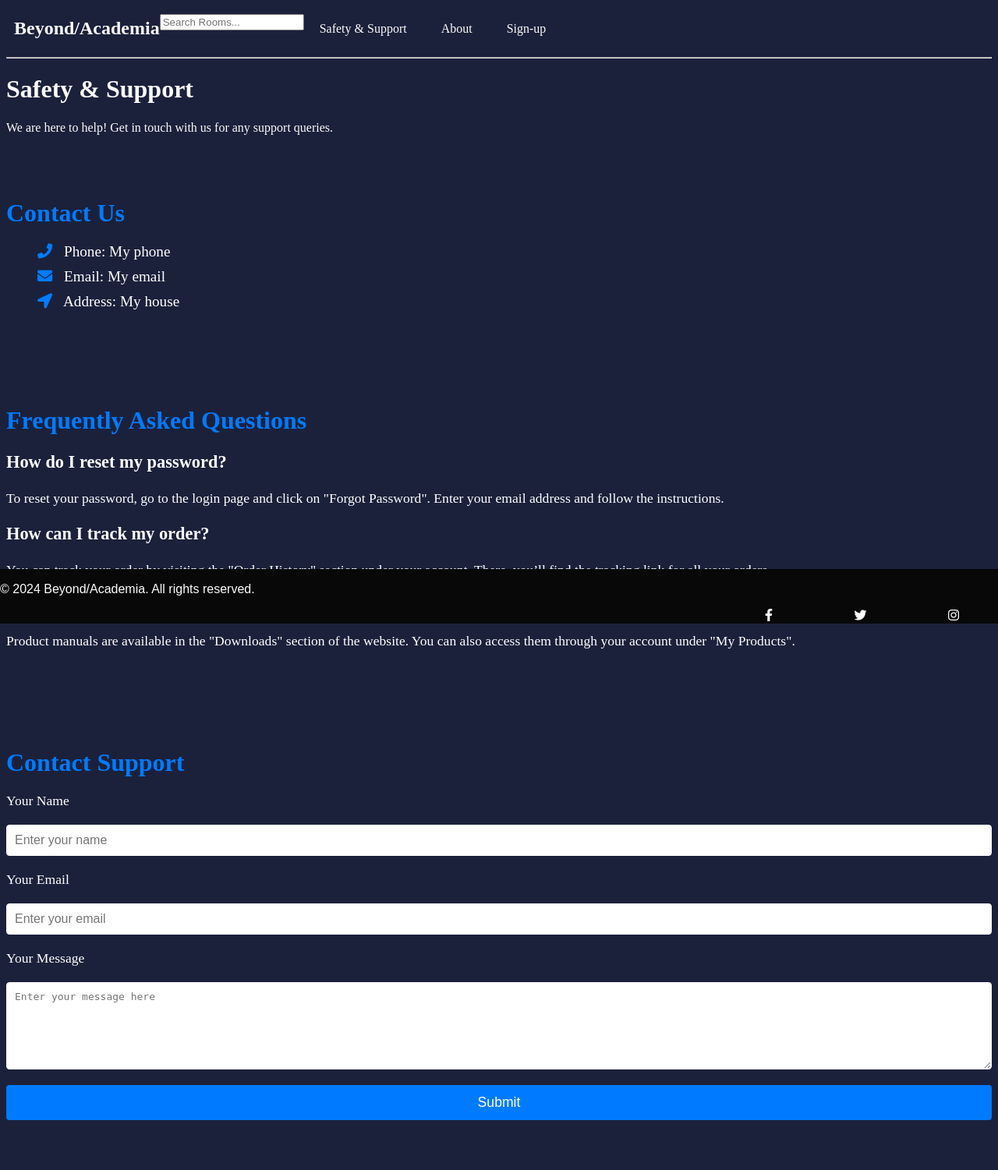
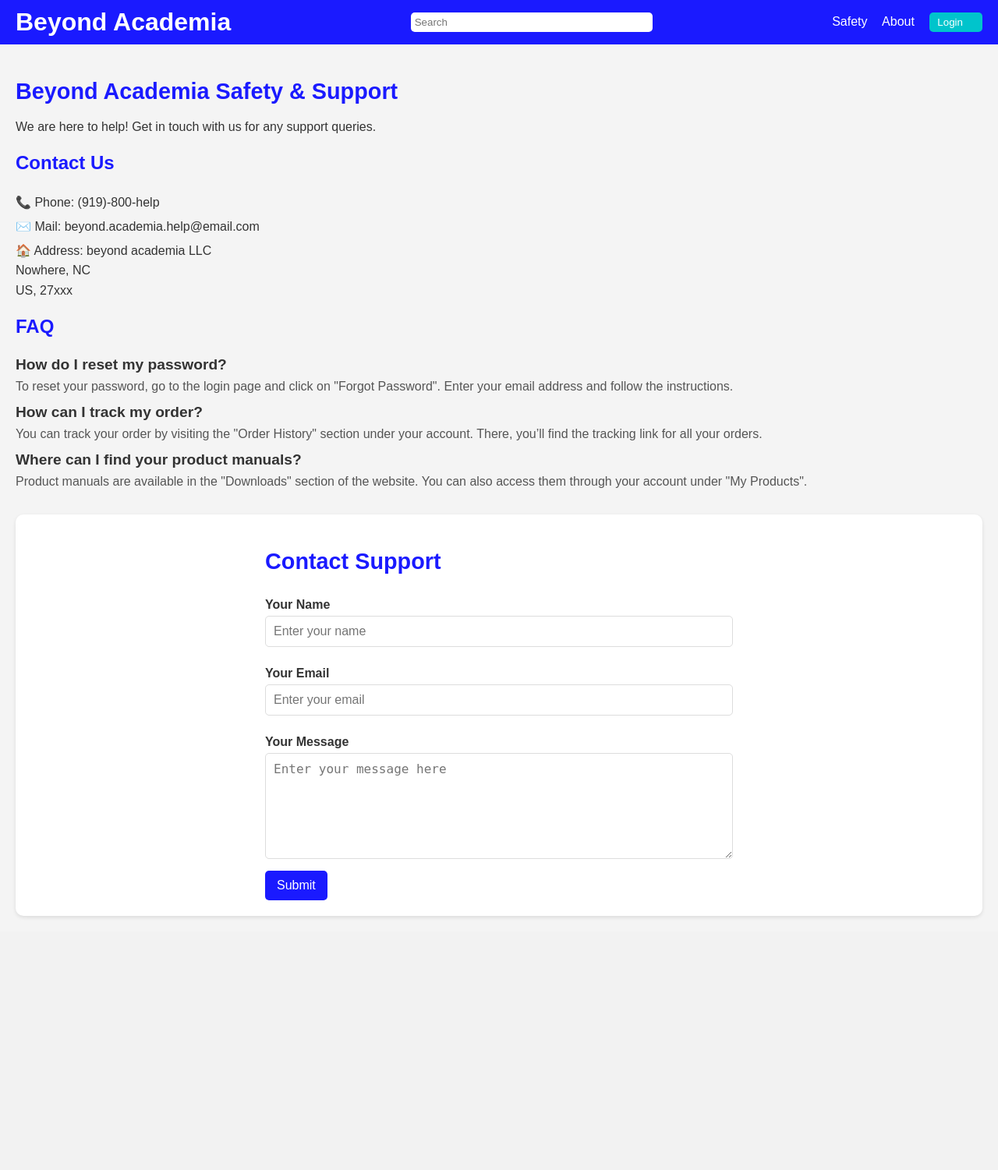
Before and after one commit to DarkerKin/Beyond-Academia-, a Django app: page /safety/ in a window 1280 px wide. Shown: the whole page at 78% size. After the commit the page ends 1177 px from the top, so only its background shows below. Run offline with Django 4.2, Linux system fonts and the light colour scheme.

Commit message:
updated the support page

```diff
--- a/static/css/about.css
+++ b/static/css/about.css
@@ -11,7 +11,7 @@ header {
     align-items: center;
     background-color: #1a1aff;
     color: white;
-    padding: 10px 20px;
+    padding: 10px 10px;
 }
 
 .header-left h1 {
--- /dev/null
+++ b/static/css/support.css
@@ -0,0 +1,137 @@
+/* styles.css */
+body {
+    margin: 0;
+    font-family: Arial, sans-serif;
+    background-color: #f4f4f4;
+    color: #333;
+}
+
+header {
+    display: flex;
+    justify-content: space-between;
+    align-items: center;
+    background-color: #1a1aff;
+    color: white;
+    padding: 10px 20px;
+}
+
+.header-left h1 {
+    margin: 0;
+}
+
+.header-center input {
+    width: 300px;
+    padding: 5px;
+    border-radius: 5px;
+    border: none;
+}
+
+.header-right a {
+    color: white;
+    text-decoration: none;
+    margin-right: 15px;
+}
+
+.header-right button {
+    background-color: #00c4cc;
+    border: none;
+    color: white;
+    padding: 5px 10px;
+    border-radius: 5px;
+    cursor: pointer;
+}
+
+main {
+    padding: 20px;
+}
+
+.support h2 {
+    font-size: 1.8rem;
+    color: #1a1aff;
+    margin-bottom: 10px;
+}
+
+.support p {
+    line-height: 1.6;
+}
+
+.contact h3, .faq h3 {
+    font-size: 1.5rem;
+    margin-top: 20px;
+    color: #1a1aff;
+}
+
+.contact p {
+    font-size: 1rem;
+    margin: 5px 0;
+}
+
+.faq-item h4 {
+    font-size: 1.2rem;
+    margin: 10px 0 5px;
+    color: #333;
+}
+
+.faq-item p {
+    margin: 0 0 10px;
+    line-height: 1.5;
+    color: #555;
+}
+
+/* Support Form Section */
+.support-form {
+    background-color: white;
+    padding: 20px;
+    margin-top: 30px;
+    border-radius: 10px;
+    box-shadow: 0 2px 5px rgba(0, 0, 0, 0.1);
+}
+
+.support-form .container {
+    max-width: 600px;
+    margin: 0 auto;
+    text-align: left; /* Ensure all content is aligned to the left */
+}
+
+.support-form h2 {
+    font-size: 1.8rem;
+    margin-bottom: 20px;
+    color: #1a1aff;
+    text-align: left; /* Title aligned to the left */
+}
+
+.support-form form {
+    display: flex;
+    flex-direction: column;
+    text-align: left; /* Ensure all form elements align to the left */
+}
+
+.support-form label {
+    margin: 10px 0 5px;
+    font-weight: bold;
+    text-align: left;
+}
+
+.support-form input, .support-form textarea {
+    padding: 10px;
+    margin-bottom: 15px;
+    border: 1px solid #ddd;
+    border-radius: 5px;
+    font-size: 1rem;
+    text-align: left;
+}
+
+.support-form button {
+    background-color: #1a1aff;
+    color: white;
+    border: none;
+    padding: 10px 15px;
+    font-size: 1rem;
+    border-radius: 5px;
+    cursor: pointer;
+    align-self: flex-start; /* Align button to the left */
+}
+
+.support-form button:hover {
+    background-color: #0047cc;
+}
--- a/templates/navbar_links/safety.html
+++ b/templates/navbar_links/safety.html
@@ -1,53 +1,58 @@
 {% load static %}
-{% include '../navbar.html' %}
-
 <!DOCTYPE html>
 <html lang="en">
 <head>
     <meta charset="UTF-8">
     <meta name="viewport" content="width=device-width, initial-scale=1.0">
-    <title>Safety & Support</title>
-    <link href="https://cdnjs.cloudflare.com/ajax/libs/font-awesome/5.15.3/css/all.min.css" rel="stylesheet"> <!-- Font Awesome for icons -->
-    <link rel="stylesheet" type="text/css" href="{% static 'css/main.css' %}">
+    <title>Beyond Academia - Safety & Support</title>
+    <link rel="stylesheet" href="{% static 'css/support.css' %}">
 </head>
 <body>
-
-    <header class="header">
-        <div class="container">
-            <h1>Safety & Support</h1>
-            <p id="sup">We are here to help! Get in touch with us for any support queries.</p>
+    <header>
+        <div class="header-left">
+            <h1>Beyond Academia</h1>
+        </div>
+        <div class="header-center">
+            <input type="text" placeholder="Search">
+        </div>
+        <div class="header-right">
+            <a href="/safety/">Safety</a>
+            <a href="/about/">About</a>
+            <button>
+                {% if request.user.is_authenticated%}
+                <a href="{% url 'logout'%}">Logout</a>
+                {% else %}
+                <a href="{% url 'login'%}">Login</a>
+                {% endif %}
+            </button>
         </div>
     </header>
-
-    <section class="contact-info">
-        <div class="container">
-            <h2>Contact Us</h2>
-            <ul class="phone">
-                <li><i class="fas fa-phone"></i> Phone: My phone</li>
-                <li><i class="fas fa-envelope"></i> Email: My email</li>
-                <li><i class="fas fa-location-arrow"></i> Address: My house</li>
-            </ul>
+    <main>
+        <section class="support">
+            <h2>Beyond Academia Safety & Support</h2>
+            <p>We are here to help! Get in touch with us for any support queries.</p>
+            <div class="contact">
+                <h3>Contact Us</h3>
+                <p>📞 Phone: (919)-800-help</p>
+                <p>✉️ Mail: beyond.academia.help@email.com</p>
+                <p>🏠 Address: beyond academia LLC<br>Nowhere, NC<br>US, 27xxx</p>
             </div>
-    </section>
-
-    <section class="faq">
-        <div class="container">
-            <h2>Frequently Asked Questions</h2>
+            <div class="faq">
+                <h3>FAQ</h3>
                 <div class="faq-item">
-                <h3>How do I reset my password?</h3>
+                    <h4>How do I reset my password?</h4>
                     <p>To reset your password, go to the login page and click on "Forgot Password". Enter your email address and follow the instructions.</p>
                 </div>
                 <div class="faq-item">
-                <h3>How can I track my order?</h3>
+                    <h4>How can I track my order?</h4>
                     <p>You can track your order by visiting the "Order History" section under your account. There, you’ll find the tracking link for all your orders.</p>
                 </div>
                 <div class="faq-item">
-                <h3>Where can I find your product manuals?</h3>
+                    <h4>Where can I find your product manuals?</h4>
                     <p>Product manuals are available in the "Downloads" section of the website. You can also access them through your account under "My Products".</p>
                 </div>
             </div>
         </section>
-
         <section class="support-form">
             <div class="container">
                 <h2>Contact Support</h2>
@@ -65,4 +70,6 @@
                 </form>
             </div>
         </section>
-{% include '../footer.html' %}
+    </main>
+</body>
+</html>
```
Lines whose indentation alone changed are shown as unchanged.
